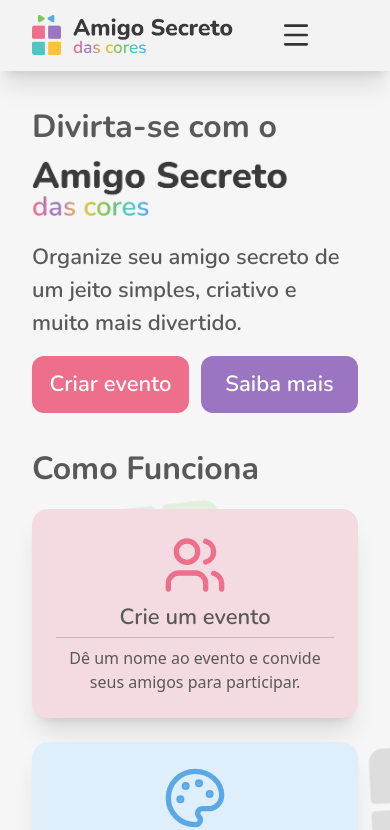
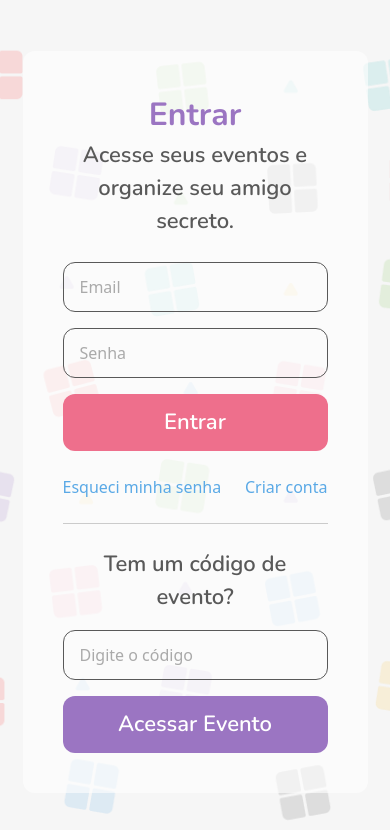
Before and after one commit to moniqueruggeri/AmigoSecretoDasCores, a React (Vite) app: page / in a window 390 px wide. Shown: the top 830 px of the page. Built offline with nearby package versions, Linux system fonts and the light colour scheme.

Commit message:
feat: add login page layout and responsiveness

```diff
--- a/src/App.jsx
+++ b/src/App.jsx
@@ -9,11 +9,21 @@ import PoliticaDePrivacidade from "./assets/pages/PoliticaDePrivacidade"
 import CriarEvento from "./assets/pages/CriarEvento";
 import SaibaMais from "./assets/pages/SaibaMais"
 import EntreComCodigo from "./assets/pages/EntreComCodigo";
+import Login from "./assets/pages/LoginPage";
+import CriarConta from "./assets/pages/CriarConta";
+import EsqueciMinhaSenha from "./assets/pages/EsqueciMinhaSenha";
+import Dashboard from "./assets/pages/Dashboard";
+import Evento from "./assets/pages/Evento";
 
 export default function App() {
   return (
     <Routes>
-      <Route path="/" element={<Home/>}/>
+      <Route path="/" element={<Login/>}/>
+      <Route path="/criarconta" element={<CriarConta/>}/>
+      <Route path="/esqueciminhasenha" element={<EsqueciMinhaSenha/>}/>
+      <Route path="/dashboard" element={<Dashboard/>}/>
+      <Route path="/evento" element={<Evento/>}/>
+      {/* <Route path="/" element={<Home/>}/>
       <Route path="/comofunciona" element={<ComoFunciona/>}/>
       <Route path="/sobre" element={<Sobre/>}/>
       <Route path="/faq" element={<FAQ/>}/>
@@ -21,7 +31,7 @@ export default function App() {
       <Route path="/contato" element={<Contato/>}/>
       <Route path="/criarevento" element={<CriarEvento/>}/>
       <Route path="/saibamais" element={<SaibaMais/>}/>
-      <Route path="/entrecomcodigo" element={<EntreComCodigo/>}/>
+      <Route path="/entrecomcodigo" element={<EntreComCodigo/>}/> */}
     </Routes>
   );
 }
--- a/src/assets/components/Cards.jsx
+++ b/src/assets/components/Cards.jsx
@@ -1,5 +1,3 @@
-import { Icon, Users } from "lucide-react";
-
 export default function Cards({desc, title, icon:Icon, bgColor, iconColor}) {
   return (
     <>
--- /dev/null
+++ b/src/assets/components/EntreComCodigoForm.jsx
@@ -0,0 +1,27 @@
+import { useState } from "react"
+import { useNavigate } from "react-router-dom";
+
+export default function EntreComCodigoForm() {
+    const navigate = useNavigate();
+
+    const [code, setcode] = useState("");
+
+    function handleSubmit(e) {
+        e.preventDefault();
+
+        navigate("/evento");
+    }
+
+    return (
+        <form onSubmit={handleSubmit} className="flex flex-col gap-4">
+            <input type="text"
+            placeholder="Digite o código"
+            value={code}
+            onChange={(e) => setcode(e.target.value)}
+            className="rounded-xl border py-3 px-4"/>
+            <button type="submit" className="btn sec-btn">
+                Acessar Evento
+            </button>
+        </form>
+    )
+}
--- /dev/null
+++ b/src/assets/components/LoginForm.jsx
@@ -0,0 +1,35 @@
+import { useState } from "react"
+import { useNavigate } from "react-router-dom";
+
+export default function LoginForm() {
+
+    const navigate = useNavigate();
+
+    const [email, setEmail] = useState("");
+    const [password, setPassword] = useState("");
+
+    function handleSubmit(e) {
+        e.preventDefault();
+
+        navigate("/dashboard");
+    }
+
+    return (
+        <form onSubmit={handleSubmit} className="flex flex-col gap-4 py-6">
+            <input type="email"
+            placeholder="Email"
+            value={email}
+            onChange={(e) => setEmail(e.target.value)}
+            className="rounded-xl border px-4 py-3" />
+            <input type="password"
+            placeholder="Senha"
+            value={password}
+            onChange={(e) => setPassword(e.target.value)}
+            className="rounded-xl border px-4 py-3" />
+
+            <button type="submit" className="btn primary-btn">
+                Entrar
+            </button>
+        </form>
+    )
+}
--- a/src/assets/components/sections/Main.jsx
+++ b/src/assets/components/sections/Main.jsx
@@ -1,4 +1,4 @@
-import Regras from "../Regras";
+import Regras from "./Regras";
 import CTAFinal from "./CTAFinal";
 import ComoFunciona from "./ComoFunciona";
 import Hero from "./Hero";
--- /dev/null
+++ b/src/assets/pages/CriarConta.jsx
@@ -0,0 +1,5 @@
+export default function CriarConta() {
+    return (
+        <h1>Criar Conta</h1>
+    )
+}
--- a/src/assets/pages/Dashboard.jsx
+++ b/src/assets/pages/Dashboard.jsx
@@ -1,3 +1,3 @@
-export default function  Dashboard () {
+export default function  Dashboard() {
   return <h1>Dashboard</h1>;
 };
--- /dev/null
+++ b/src/assets/pages/EsqueciMinhaSenha.jsx
@@ -0,0 +1,5 @@
+export default function EsqueciMinhaSenha() {
+    return (
+        <h1>Esqueci minha senha</h1>
+    )
+}
--- /dev/null
+++ b/src/assets/pages/Evento.jsx
@@ -0,0 +1,5 @@
+export default function Evento() {
+    return (
+        <h1>Evento</h1>
+    )
+}
--- /dev/null
+++ b/src/assets/pages/LoginPage.jsx
@@ -0,0 +1,37 @@
+import { Link } from "react-router-dom";
+import LoginForm from "../components/LoginForm";
+import EntreComCodigoForm from "../components/EntreComCodigoForm";
+import Footer from "../components/sections/Footer";
+
+export default function LoginPage() {
+  return (
+    <section className="login p-8 flex flex-col min-h-screen md:p-0">
+      <div className="flex-1 flex items-center justify-center">
+        <div className="bg-white/60 rounded-xl p-10 text-center md:flex md:gap-12 md:m-auto md:items-center">
+          <div className="flex-1">
+            <h1 className="heading-section text-(--purple)">Entrar</h1>
+            <p className="subtitle">
+              Acesse seus eventos e organize seu amigo secreto.
+            </p>
+            <LoginForm />
+            <div className="flex justify-between text-(--blue) pb-6 ">
+              <Link to={"/esqueciminhasenha"}>Esqueci minha senha</Link>
+              <Link to={"/criarconta"}>Criar conta</Link>
+            </div>
+          </div>
+          <hr className="border-t border-(--grafitti)/30" />
+          <div className="hidden md:block w-px self-stretch bg-[var(--grafitti)]/20" />
+          <div className="flex-1">
+            <div className="flex flex-col gap-4 pt-6">
+              <h2 className="subtitle">Tem um código de evento?</h2>
+              <EntreComCodigoForm />
+            </div>
+          </div>
+        </div>
+      </div>
+      <div className="hidden md:block md: w-full self-end">
+        <Footer />
+      </div>
+    </section>
+  );
+}
--- a/src/index.css
+++ b/src/index.css
@@ -95,7 +95,8 @@
     @apply relative overflow-hidden flex flex-col justify-center md:px-30;
   }
 
-  .main::before {
+  .main::before,
+  .login::before {
     content: "";
     position: absolute;
     inset: 0;
@@ -110,4 +111,8 @@
     pointer-events: none;
     z-index: -3;
   }
+
+  .login::before {
+    top: 0;
+  }
 }
```
Also changed, not shown: src/assets/components/sections/Regras.jsx (renamed from src/assets/components/Regras.jsx), src/assets/img/logo-v.png (added).
